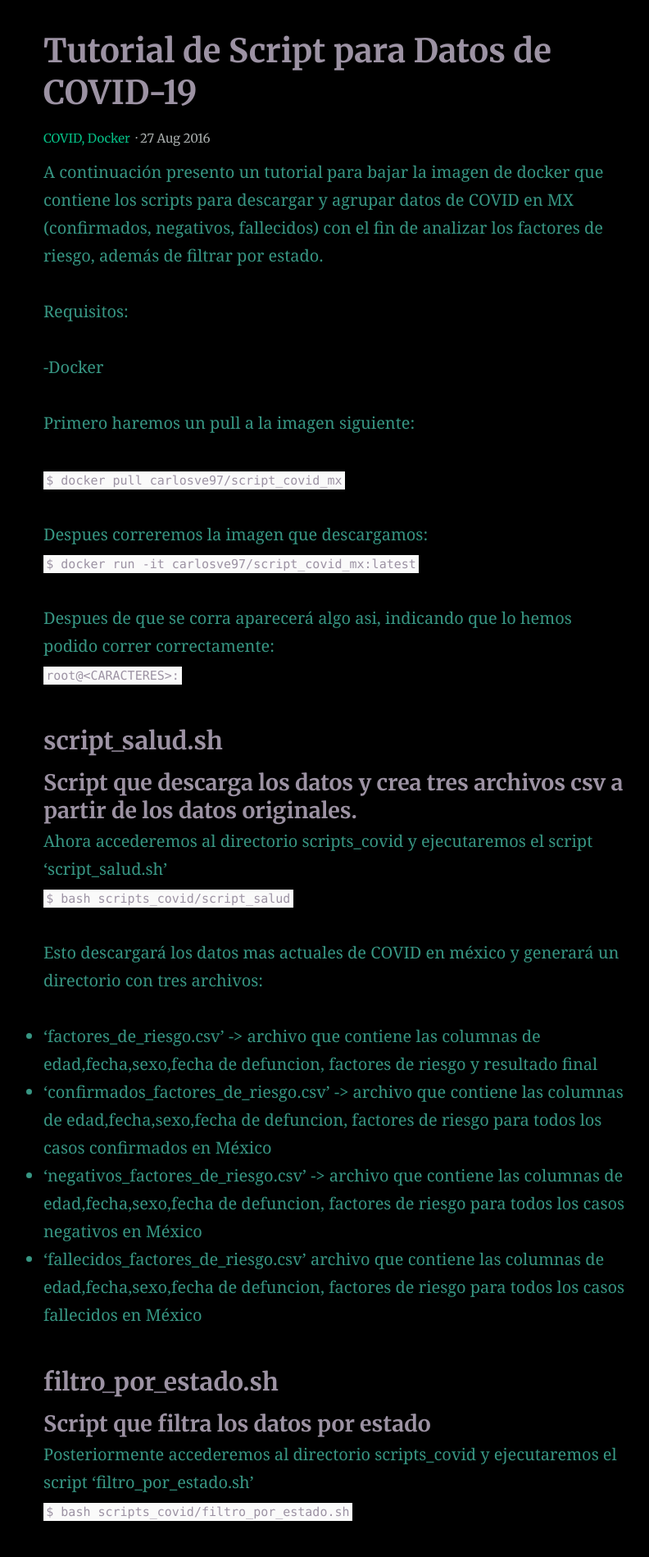
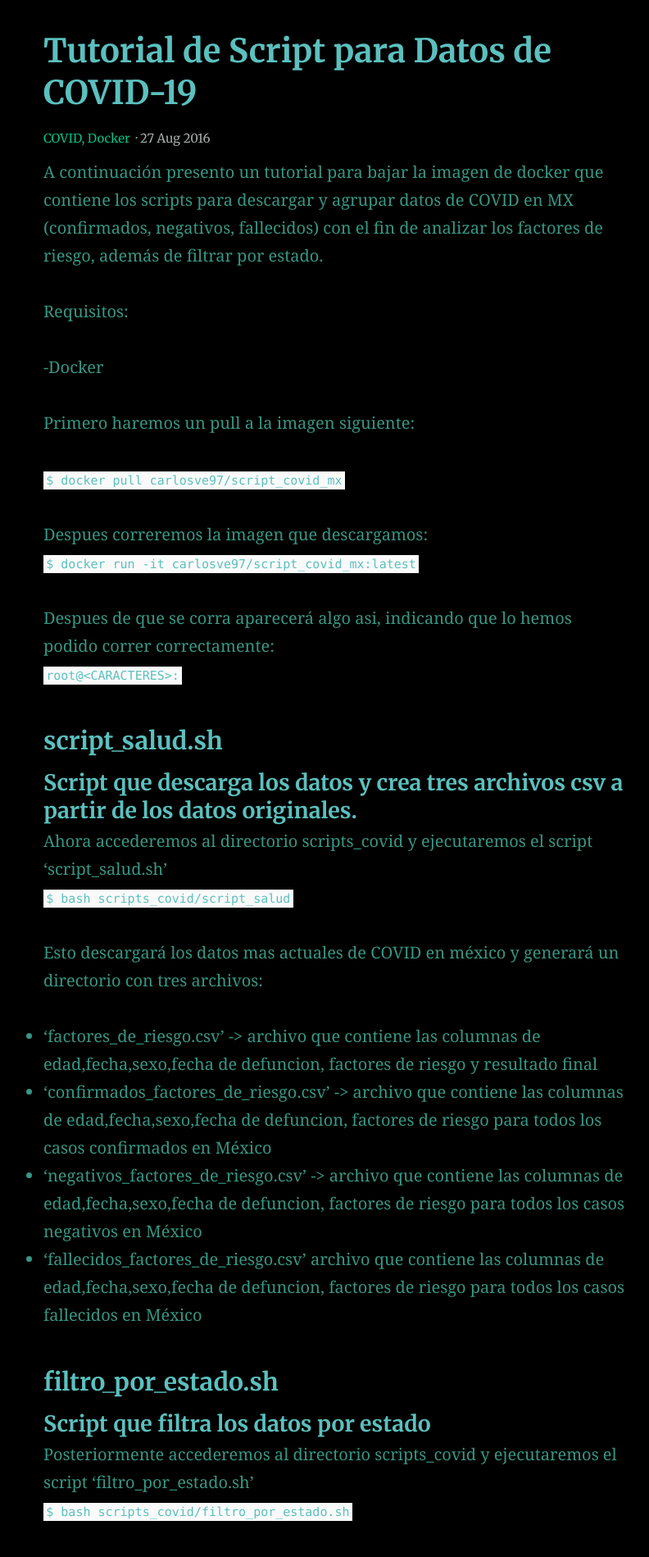
Before and after one commit to carlosvelv/test.info, a Jekyll site: the page built from _posts/2016-08-27-example-post-one.md, in a window 1280 px wide. Shown: the part 408-2307 px from the top of the page at 82% size, without its empty margins (230-1022 px from the left). Built offline with Jekyll 4.4.1, drawn with Linux system fonts in a browser that asks for light colours.

Commit message:
Update _settings.scss

```diff
--- a/_sass/_settings.scss
+++ b/_sass/_settings.scss
@@ -1,11 +1,11 @@
 // Background colours
-$backgroundColour: #000000 !default;
+$backgroundColour: #000000 ;
 $codeBackgroundColour: #fafafa !default;
 $featureBackgroundColour: #f9fafa !default;
 $accentColour: #05bf85 !default;
 
 // Text colours
-$headingColour: #9C92A3 !default;
+$headingColour: #5bc0be;
 $bodyColour: #379683 !default;
 $linkColour: #05bf85 !default;
 $hoverColour: #008000 !default;
```
